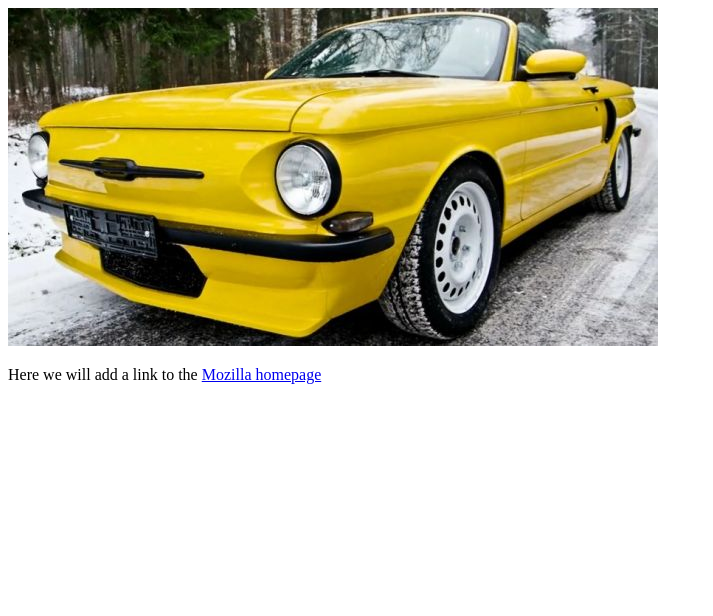
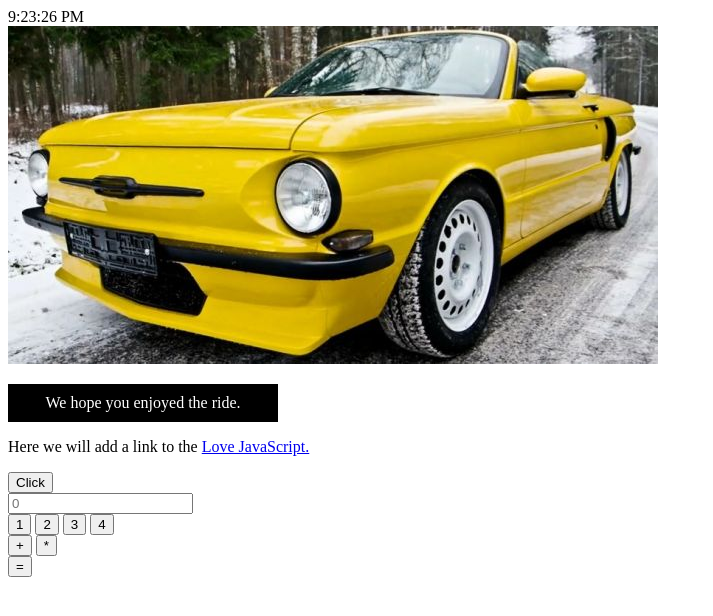
Before and after one commit to DmytroFitsa/js-dom, a plain HTML site: page index.html in a window 1280 px wide. Shown: the whole page, without its empty margins (0-713 px from the left). Drawn offline with nearby package versions, Linux system fonts and the light colour scheme.

Commit message:
with calc

```diff
--- a/index.html
+++ b/index.html
@@ -7,10 +7,33 @@
     <title>JS-dom</title>
 </head>
 <body>
+    <div class="clock"></div>
     <section>
         <img src="img/img.jpg" alt="zaz">
         <p>Here we will add a link to the <a href="https://www.mozilla.org/">Mozilla homepage</a></p>
     </section>
+    <button class="click">Click</button>
+
+    <div class="calc">
+        <input class="display" readonly placeholder="0">
+        <div class="digits">
+            <button>1</button>
+            <button>2</button>
+            <button>3</button>
+            <button>4</button>
+        </div>
+        <div class="opers">
+            <button>+</button>
+            <button>*</button>
+        </div>
+        <button class="eq">=</button>
+    </div>
+
+    <script
+        src="http://code.jquery.com/jquery-3.4.1.min.js"
+        integrity="sha256-CSXorXvZcTkaix6Yvo6HppcZGetbYMGWSFlBw8HfCJo="
+        crossorigin="anonymous">
+    </script>
     <script src="js/index.js"></script>
 </body>
 </html>
--- a/js/index.js
+++ b/js/index.js
@@ -0,0 +1,72 @@
+const link = document.querySelector('a');
+
+link.textContent = 'Love JavaScript.';
+link.href = 'https://google.com';
+
+const sect = document.querySelector('section');
+const para = document.createElement('p');
+sect.appendChild(para);
+para.textContent = 'We hope you enjoyed the ride.';
+
+//зробити 1000 парашрафів
+// for (let i = 1; i <=1000; i++){
+//     const p = document.createElement('p');
+//     p.textContent = i + 'We hope you enjoyed the ride.';
+//     sect.appendChild(p);
+// }
+//====
+// [...Array(1000)].forEach( (_, i) => {
+//     const p = document.createElement('p');
+//     p.textContent = i + 1 + 'We hope you enjoyed the ride.';
+//     sect.appendChild(p);
+// });
+
+//Поміняти місцями параграфи і зклонувати
+const linkPara = document.querySelector('p');
+sect.appendChild(linkPara.cloneNode(true));
+
+//видалення якогось елемента(linkpara)
+//linkPara.parentNode.removeChild(linkPara);
+//or
+linkPara.remove();
+
+para.style.color = 'white';
+para.style.backgroundColor = 'black';
+para.style.padding = '10px';
+para.style.width = '250px';
+para.style.textAlign = 'center';
+
+para.classList.add('formated');//ав цсс зробити селектор .formated
+
+//виведення годинника на сторінку
+//як в системі-браузері
+const clock = document.querySelector('.clock');
+//24год формат
+const option = {
+    hour: '2-digit', minute: '2-digit', second: '2-digit'
+};//
+const showClock = () => clock.innerText = (new Date()).toLocaleTimeString();
+setInterval(showClock, 1000);
+
+//закривання і відкривання плавно картинки з заданим часом
+$('.click').click( () => $('img').toggle(3000/*мс*/) );
+
+//calculator
+//cufru
+const display = document.querySelector('.display');
+document.querySelectorAll('.digits button')
+    .forEach(button => button.addEventListener('click', digitPressed));
+function digitPressed(ev) {
+    display.value += ev.target.innerText;
+}
+//operacii
+document.querySelectorAll('.opers button')
+    .forEach(button => button.addEventListener('click', operPressed));
+function operPressed(ev) {
+    display.value += ev.target.innerText;
+}
+//button =
+document.querySelector('.eq').addEventListener('click', calculate);
+function calculate() {
+    display.value = eval(display.value);
+}
```
